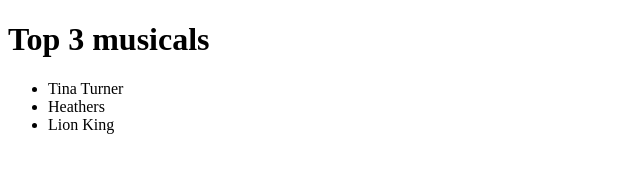
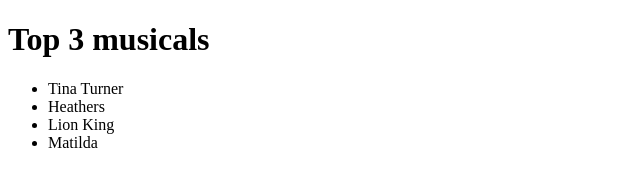
Before and after one commit to AsthaShaw/firstGitHubRepoSecond, a plain HTML site: page index.html in a window 1280 px wide. Shown: the full height of the page, 0-640 px from the left. Drawn offline with Linux system fonts and the light colour scheme.

Commit message:
Added an item Matilda

```diff
--- a/index.html
+++ b/index.html
@@ -13,6 +13,7 @@
         <li>Tina Turner</li>
         <li>Heathers</li>
         <li>Lion King</li>
+        <li>Matilda</li>
     </ul>
 </body>
 </html>
```
